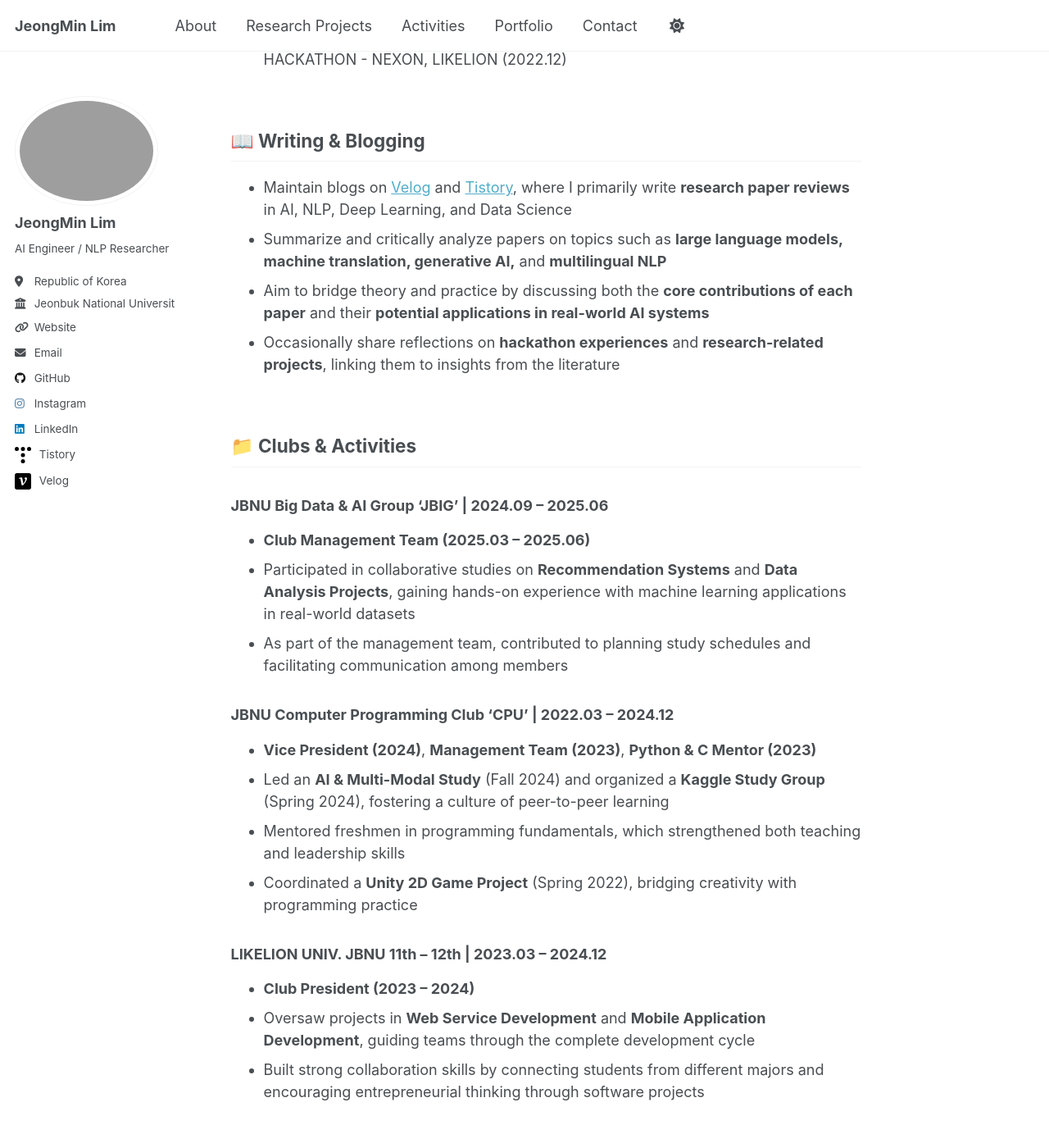
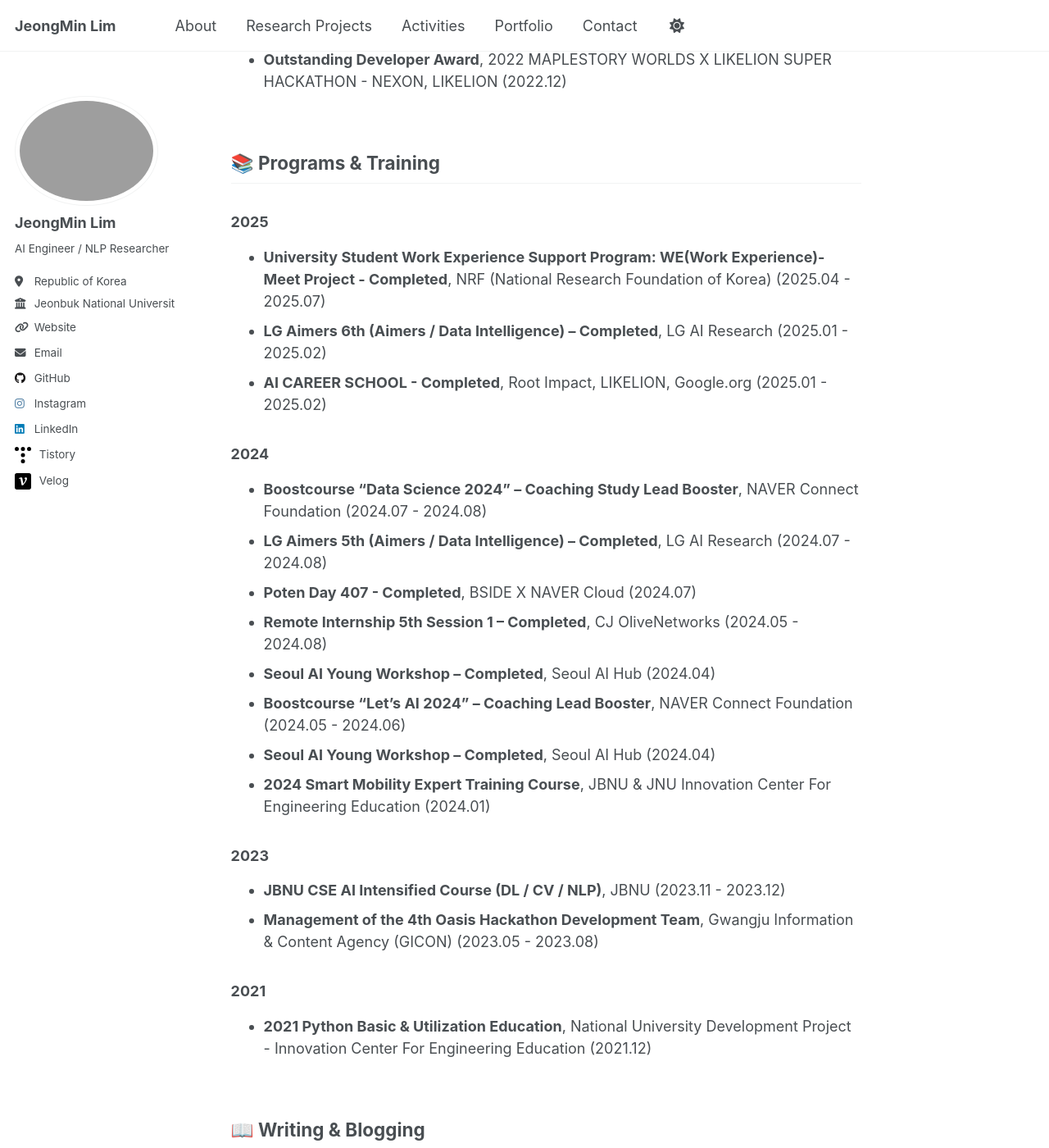
Before and after one commit to JeongMinIsBest/JeongMinIsBest.github.io, a Jekyll site: the page built from _pages/activities.md, in a window 1280 px wide and 1400 px high, scrolled down 1525 px. Shown: the whole window at 82% size. Built offline with Jekyll 4.4.1, drawn with Linux system fonts in a browser that asks for light colours; a script that is not in the unit is left out.

Commit message:
✅ activities 페이지 마감

```diff
--- a/_pages/activities.md
+++ b/_pages/activities.md
@@ -11,6 +11,8 @@
 - [👩🏻‍🏫 Mentoring & Volunteering](#-mentoring--volunteering)
 - [🎤 Talks & Presentations](#-talks--presentations)
 <br/>
+<br/>
+
 
 ## 🏆 Awards & Honors
 
@@ -37,6 +39,36 @@
 
 ### 2022
 - **Outstanding Developer Award**, 2022 MAPLESTORY WORLDS X LIKELION SUPER HACKATHON - NEXON, LIKELION (2022.12)
+<br/>
+<br/>
+
+
+## 📚 Programs & Training
+
+### 2025
+- **University Student Work Experience Support Program: WE(Work Experience)-Meet Project - Completed**, NRF (National Research Foundation of Korea) (2025.04 - 2025.07)
+- **LG Aimers 6th (Aimers / Data Intelligence) – Completed**, LG AI Research (2025.01 - 2025.02)
+- **AI CAREER SCHOOL - Completed**, Root Impact, LIKELION, Google.org (2025.01 - 2025.02)
+<br/>
+
+### 2024
+- **Boostcourse "Data Science 2024" – Coaching Study Lead Booster**, NAVER Connect Foundation (2024.07 - 2024.08)
+- **LG Aimers 5th (Aimers / Data Intelligence) – Completed**, LG AI Research (2024.07 - 2024.08)
+- **Poten Day 407 - Completed**, BSIDE X NAVER Cloud (2024.07)
+- **Remote Internship 5th Session 1 – Completed**, CJ OliveNetworks (2024.05 - 2024.08)
+- **Seoul AI Young Workshop – Completed**, Seoul AI Hub (2024.04)
+- **Boostcourse "Let’s AI 2024" – Coaching Lead Booster**, NAVER Connect Foundation (2024.05 - 2024.06)
+- **Seoul AI Young Workshop – Completed**, Seoul AI Hub (2024.04)
+- **2024 Smart Mobility Expert Training Course**, JBNU & JNU Innovation Center For Engineering Education (2024.01)
+<br/>
+
+### 2023
+- **JBNU CSE AI Intensified Course (DL / CV / NLP)**, JBNU (2023.11 - 2023.12)
+- **Management of the 4th Oasis Hackathon Development Team**, Gwangju Information & Content Agency (GICON) (2023.05 - 2023.08)
+<br/>
+
+### 2021
+- **2021 Python Basic & Utilization Education**, National University Development Project - Innovation Center For Engineering Education (2021.12)
 <br/>
 <br/>
 
```
